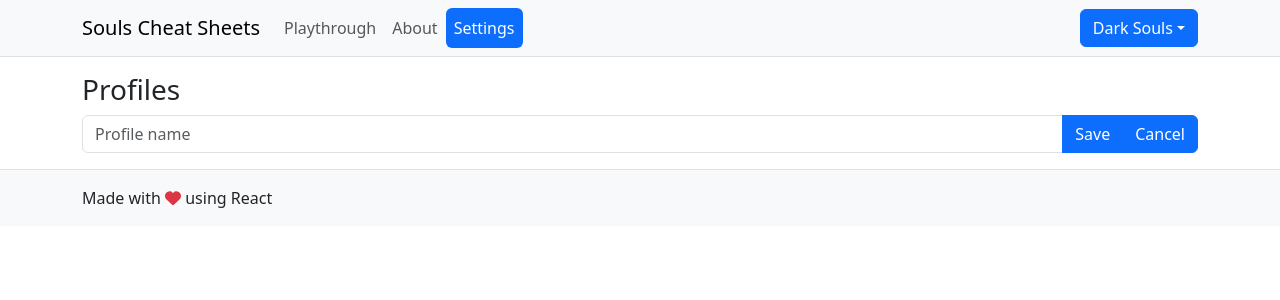
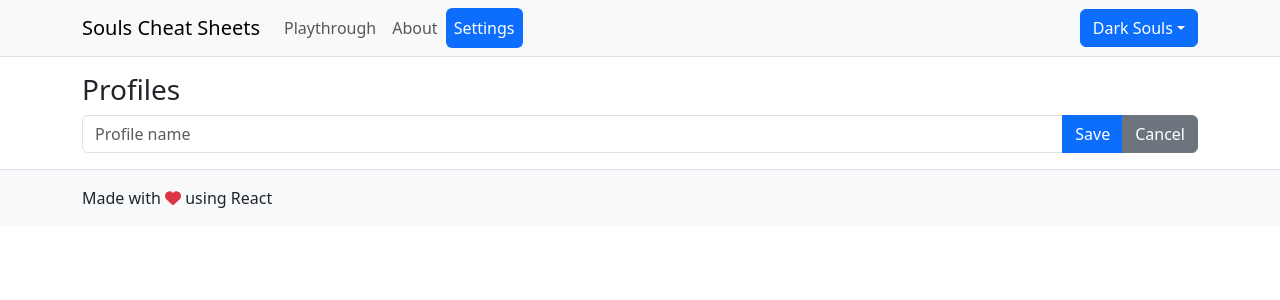
Before and after one commit to adwitkow/souls-cheat-sheets, a React (Create React App) app: page /souls-cheat-sheets/settings in a window 1280 px wide. Both pictures are taken after a click on the button "New". Shown: the top 300 px of the page. Built offline with nearby package versions, Linux system fonts and the light colour scheme.

Commit message:
Cancel button shouldn't use the primary color

```diff
--- a/src/pages/settings/components/ProfileEditor.tsx
+++ b/src/pages/settings/components/ProfileEditor.tsx
@@ -22,11 +22,11 @@ const ProfileEditor = ({ onSave, onCancel, createNew }: ProfileEditorProps) => {
   return (
     <InputGroup>
       <Form.Control
-        placeholder="Profile name"
+        placeholder='Profile name'
         onChange={handleContentChange}
         value={content} />
       <Button onClick={() => onSave(content)}>Save</Button>
-      <Button onClick={onCancel}>Cancel</Button>
+      <Button onClick={onCancel} variant='secondary'>Cancel</Button>
     </InputGroup>
   )
 }
```
